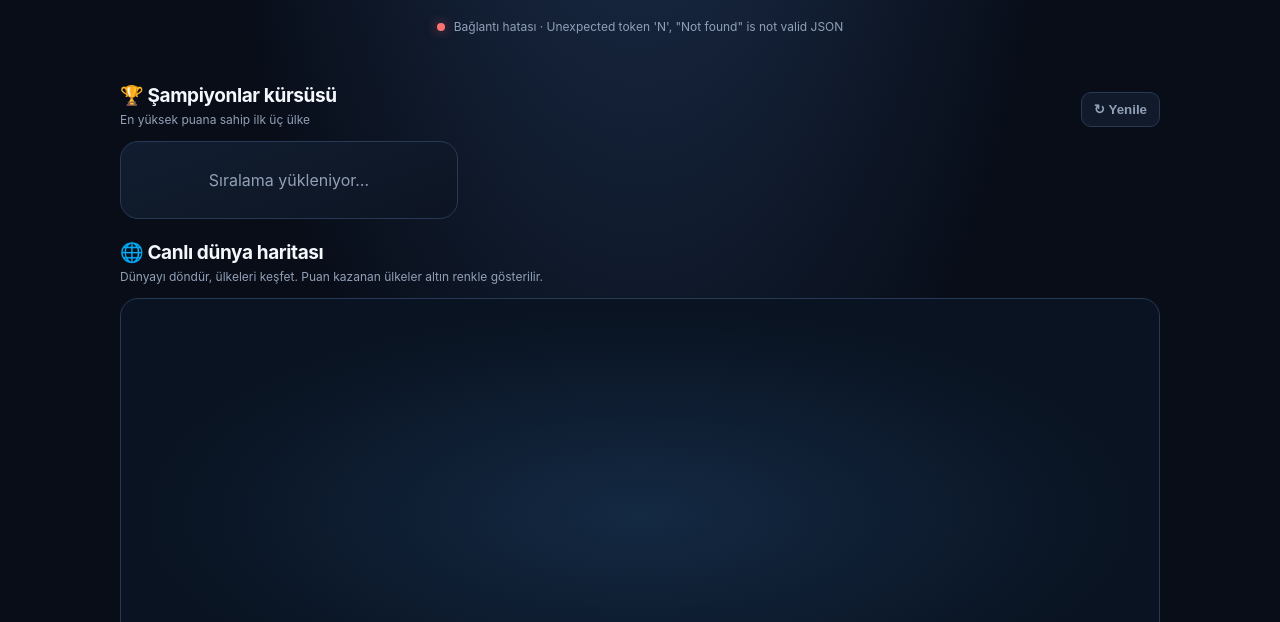
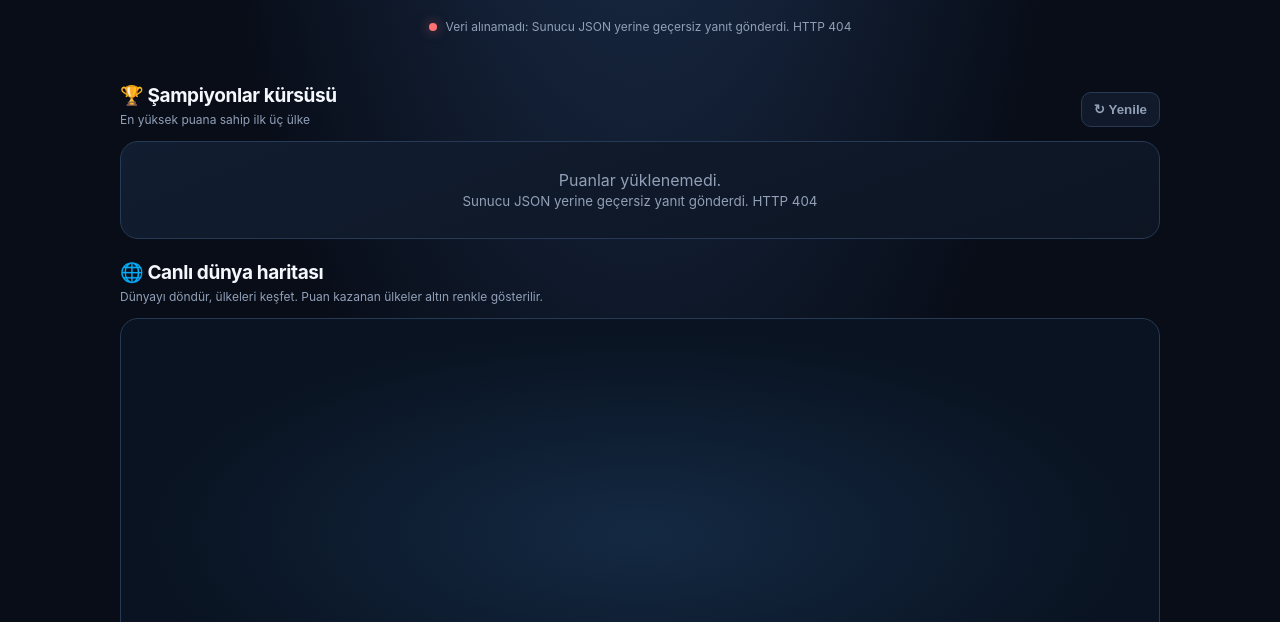
Before and after one commit to ccavlak27-glitch/Flag-wars, a website: page index.html in a window 1280 px wide. Shown: the part 178-800 px from the top of the page. Drawn offline with Linux system fonts and the light colour scheme; no server answers.

Commit message:
Fix leaderboard loading timeout and show API diagnostics

```diff
--- a/index.html
+++ b/index.html
@@ -159,27 +159,47 @@ async function initGlobe(){
   }catch(error){$("globeStatus").textContent="3D harita yüklenemedi. "+error.message;}
 }
 async function loadScores(){
-  if(loading)return;loading=true;
+  if(loading)return;
+  loading=true;
+  const controller=new AbortController();
+  const timeout=setTimeout(()=>controller.abort(),15000);
   try{
-    const controller=new AbortController();
-    const timeout=setTimeout(()=>controller.abort(),12000);
-    let response;
-    try{
-      response=await fetch("/api/scores",{cache:"no-store",signal:controller.signal});
-    }finally{
-      clearTimeout(timeout);
-    }
-    const result=await response.json();
-    if(!response.ok)throw new Error(result.error||("Sunucu hatası: "+response.status));
-    countries=(result.data||[]).sort((a,b)=>Number(b.points)-Number(a.points));
-    render();$("statusText").textContent="Canlı bağlantı aktif · Son güncelleme "+new Date().toLocaleTimeString("tr-TR");
+    const response=await fetch("/api/scores?ts="+Date.now(),{
+      method:"GET",
+      cache:"no-store",
+      headers:{"Accept":"application/json"},
+      signal:controller.signal
+    });
+    const raw=await response.text();
+    let result;
+    try{ result=JSON.parse(raw); }
+    catch{ throw new Error("Sunucu JSON yerine geçersiz yanıt gönderdi. HTTP "+response.status); }
+    if(!response.ok)throw new Error(result.error||("API HTTP "+response.status));
+    if(!Array.isArray(result.data))throw new Error("API yanıtında data listesi bulunamadı.");
+    countries=result.data
+      .filter(c=>c&&/^[A-Z]{2}$/.test(String(c.country_code||"").toUpperCase()))
+      .map(c=>({...c,country_code:String(c.country_code).toUpperCase(),points:Number(c.points)||0}))
+      .sort((a,b)=>b.points-a.points);
+    render();
+    $("statusText").textContent=countries.length
+      ? "Canlı bağlantı aktif · "+countries.length+" ülke · "+new Date().toLocaleTimeString("tr-TR")
+      : "Veritabanı bağlantısı aktif · Henüz ülke puanı kaydı yok";
     $("statusDot").classList.remove("off");
   }catch(error){
-    const message=error.name==="AbortError"?"Sunucu 12 saniyede yanıt vermedi.":(error.message||"Veriler alınamadı");
-    $("statusText").textContent="Bağlantı hatası · "+message;
+    const message=error.name==="AbortError"
+      ? "API 15 saniyede yanıt vermedi. Render servisini ve Supabase bağlantısını kontrol edin."
+      : (error.message||"Bilinmeyen bağlantı hatası");
+    $("statusText").textContent="Veri alınamadı: "+message;
     $("statusDot").classList.add("off");
-    if(!countries.length)$("leaderboard").innerHTML='<tr><td colspan="3" class="empty">Veriler yüklenemedi. Yeniden deneyin.</td></tr>';
-  }finally{loading=false;}
+    if(!countries.length){
+      $("podium").innerHTML='<div class="panel empty" style="grid-column:1/-1">Puanlar yüklenemedi.<br><small>'+message.replace(/[&<>"]/g,c=>({"&":"&amp;","<":"&lt;",">":"&gt;",'"':"&quot;"}[c]))+'</small></div>';
+      $("leaderboard").innerHTML='<tr><td colspan="3" class="empty">Bağlantı hatası: '+message.replace(/[&<>"]/g,c=>({"&":"&amp;","<":"&lt;",">":"&gt;",'"':"&quot;"}[c]))+'</td></tr>';
+      $("countryCount").textContent="—";
+    }
+  }finally{
+    clearTimeout(timeout);
+    loading=false;
+  }
 }
 $("search").addEventListener("input",drawRows);
 $("refreshBtn").addEventListener("click",loadScores);
```
